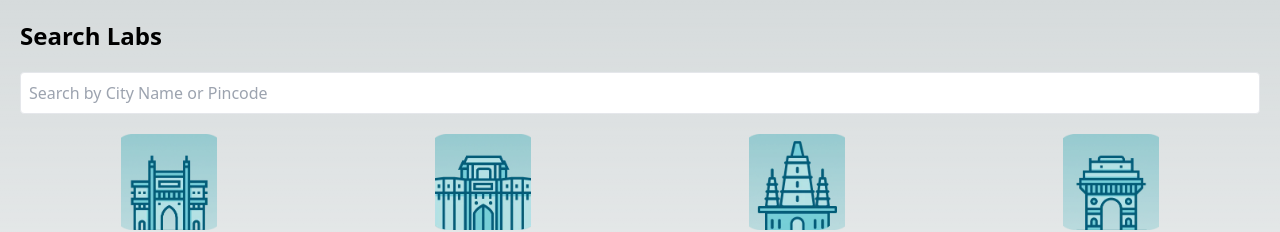
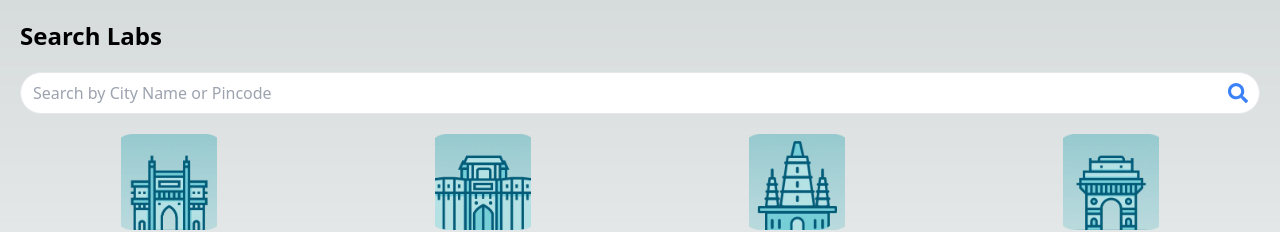
Before and after one commit to wishaldubey/Lab-compare-prototype, a Next.js app: page / in a window 1280 px wide. Shown: the top 232 px of the page. Built offline with nearby package versions, Linux system fonts and the light colour scheme.

Commit message:
search bar ui changed

```diff
--- a/src/pages/index.js
+++ b/src/pages/index.js
@@ -1,7 +1,9 @@
 import { useState } from "react";
 import { db } from "../firebase";
 import { collection, query, where, getDocs } from "firebase/firestore";
-import { FaSliders } from "react-icons/fa6";
+import { FaSliders} from "react-icons/fa6";
+import { FaSearch } from "react-icons/fa";
+
 
 
 
@@ -42,14 +44,17 @@ const SearchCities = ({ onSelectCity }) => {
   return (
     <div className="container mx-auto p-5">
       <h1 className="text-2xl font-bold mb-5">Search Labs</h1>
+      <div className="relative mb-5">
         <input
           type="text"
           placeholder="Search by City Name or Pincode"
           value={searchTerm}
           onChange={(e) => setSearchTerm(e.target.value)}
           onKeyDown={handleKeyDown}
-        className="border p-2 rounded w-full mb-5 text-black"
+          className="border p-2 rounded-full w-full text-black pl-3 pr-10"
         />
+        <FaSearch className="absolute top-1/2 transform -translate-y-1/2 right-3 h-5 w-5 text-blue-500" /> {/* Change color here */}
+      </div>
       {filteredCities.length > 0 ? (
         <div className="grid grid-cols-2 sm:grid-cols-3 md:grid-cols-4 gap-4">
           {filteredCities.map((city) => (
@@ -75,6 +80,7 @@ const SearchCities = ({ onSelectCity }) => {
     </div>
   );
 };
+
 
 const Home = () => {
   const [selectedCity, setSelectedCity] = useState(null);
```
Lines whose indentation alone changed are shown as unchanged.
